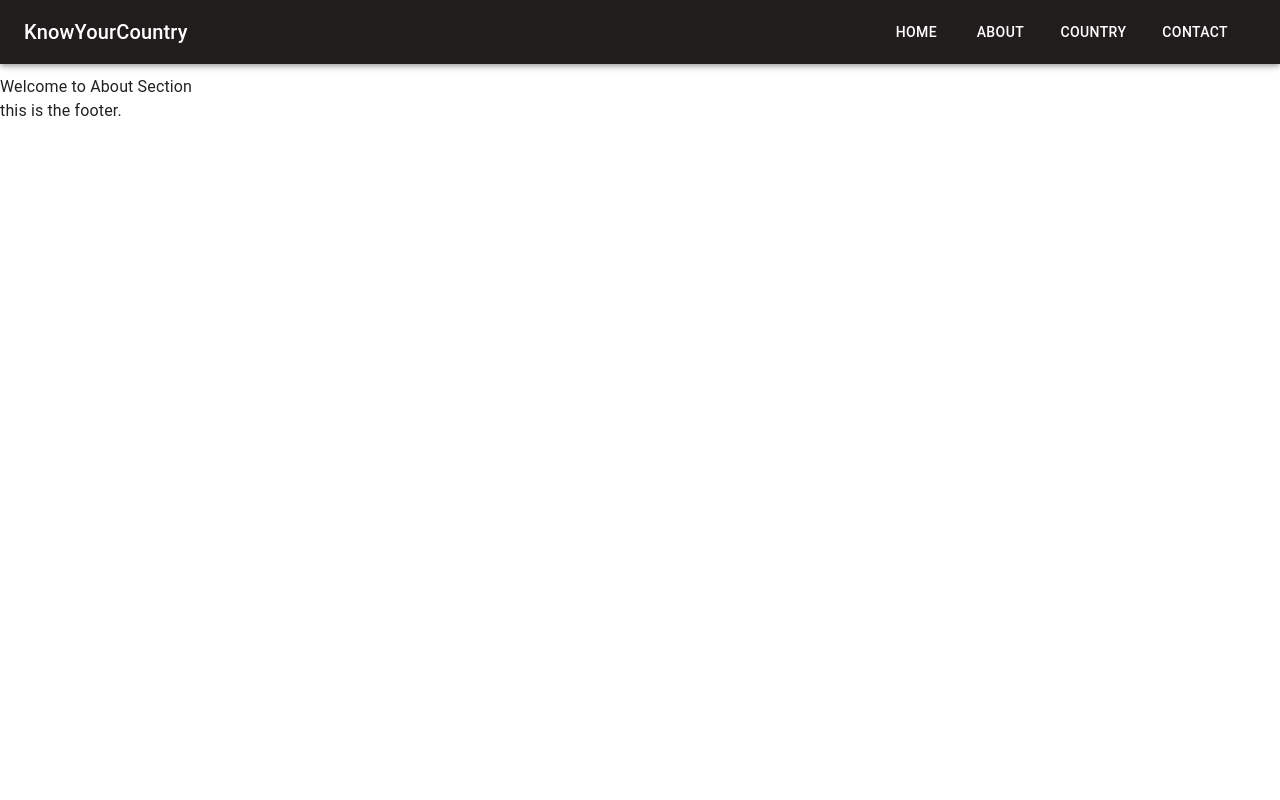
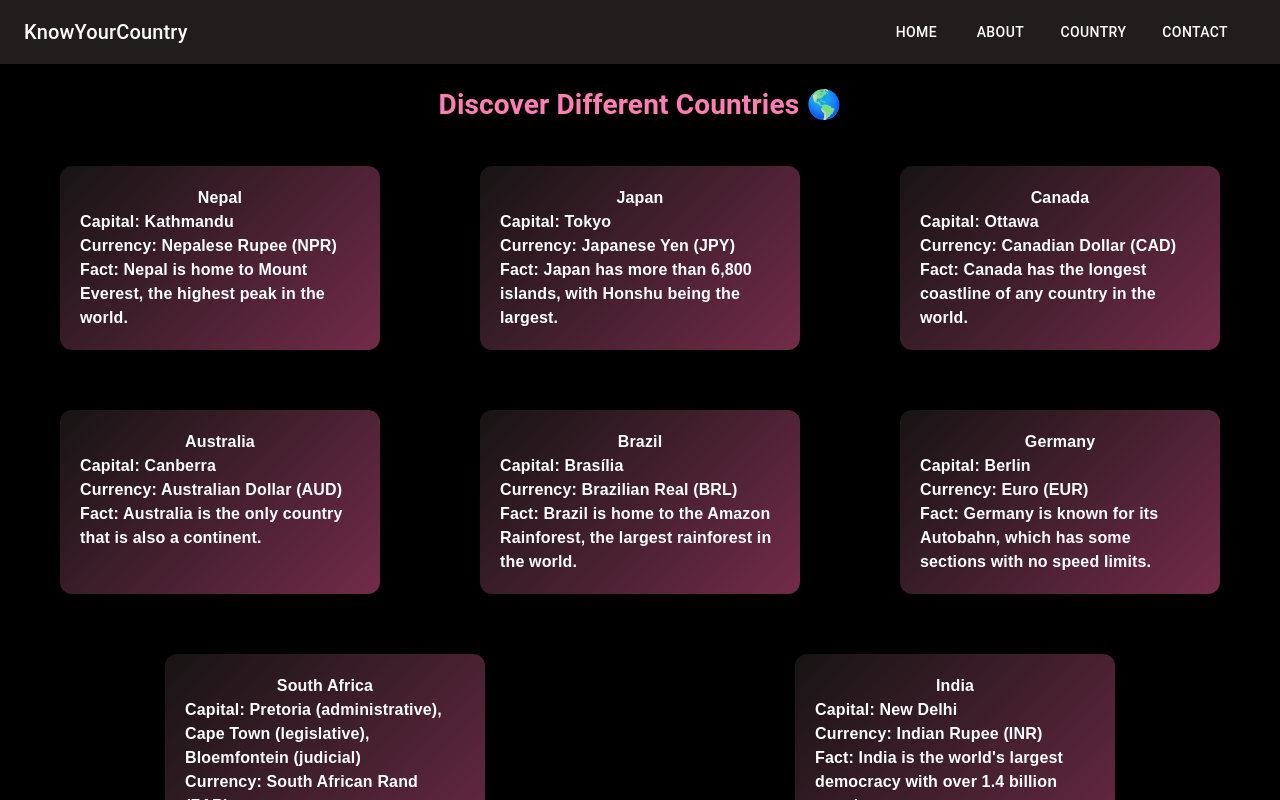
Before and after one commit to AkashRegmi/KnowYourCountry, a React (Vite) app: page /about in a window 1280 px wide. Shown: the top 800 px of the page. Built offline with nearby package versions, Linux system fonts and the light colour scheme.

Commit message:
Adding About Page

```diff
--- a/src/App.css
+++ b/src/App.css
@@ -2,6 +2,7 @@
   margin: 0;
   padding: 0;
   box-sizing: border-box;
+
 }
 :root{
     --bg-color: #202020;
--- a/src/App.jsx
+++ b/src/App.jsx
@@ -34,13 +34,11 @@
           path: "/country",
           element: <Country />,
         },
-
       ],
-
     },
     {
       path: "/home",
-        element: <Home/>,
+      element: <Home />,
     },
     {
       path: "/contact",
@@ -53,7 +51,6 @@
   return (
     <div>
       <RouterProvider router={router} />
-
     </div>
   );
 };
--- /dev/null
+++ b/src/assets/UI/HeroSection.jsx
@@ -0,0 +1,62 @@
+import React from 'react'
+import CountryFact from "../api/countrydata.json"; // Import JSON data
+const HeroSection = () => {
+    const sectionStyle = {
+        backgroundColor: "black",
+        padding: "40px 20px",
+        color: "#fff",
+        textAlign: "center",
+        marginTop: "10px", // Positioned 10px below navbar
+      };
+
+      const headingStyle = {
+        fontSize: "28px",
+        fontWeight: "bold",
+        marginBottom: "20px",
+        color: "#ff7eb3", // Stylish color for the heading
+      };
+
+      const cardStyle = {
+        width: "320px",
+        padding: "20px",
+        borderRadius: "12px",
+        boxShadow: "0px 5px 15px rgba(0, 0, 0, 0.3)",
+        textAlign: "left",
+        background: "linear-gradient(135deg, rgb(23, 20, 20),rgb(114, 43, 73))",
+        color: "#fff",
+        fontFamily: "Arial, sans-serif",
+        fontSize: "16px",
+        fontWeight: "bold",
+        margin: "20px auto",
+        transition: "transform 0.3s ease-in-out",
+      };
+
+      const hoverStyle = {
+        transform: "scale(1.05)",
+      };
+
+  return (
+    <div>
+    <div style={sectionStyle}>
+    <h1 style={headingStyle}>Discover Different Countries 🌎</h1>
+    <div style={{ display: "flex", flexWrap: "wrap", justifyContent: "center", gap: "20px" }}>
+      {CountryFact.map((country) => (
+        <div
+          key={country.id}
+          style={cardStyle}
+          onMouseEnter={(e) => (e.currentTarget.style.transform = hoverStyle.transform)}
+          onMouseLeave={(e) => (e.currentTarget.style.transform = "scale(1)")}
+        >
+          <h1 style={{padding:"0px,0px,20px,0px", textAlign:"center",}}>{country.name}</h1> {/* Country Name as h1 */}
+          <p ><strong>Capital:</strong> {country.capital}</p>
+          <p><strong>Currency:</strong> {country.currency}</p>
+          <p><strong>Fact:</strong> {country.interesting_fact}</p>
+        </div>
+      ))}
+    </div>
+  </div>
+    </div>
+  )
+}
+
+export default HeroSection
--- /dev/null
+++ b/src/assets/api/countrydata.json
@@ -0,0 +1,58 @@
+[
+    {
+      "id": 1,
+      "name": "Nepal",
+      "capital": "Kathmandu",
+      "currency": "Nepalese Rupee (NPR)",
+      "interesting_fact": "Nepal is home to Mount Everest, the highest peak in the world."
+    },
+    {
+      "id": 2,
+      "name": "Japan",
+      "capital": "Tokyo",
+      "currency": "Japanese Yen (JPY)",
+      "interesting_fact": "Japan has more than 6,800 islands, with Honshu being the largest."
+    },
+    {
+      "id": 3,
+      "name": "Canada",
+      "capital": "Ottawa",
+      "currency": "Canadian Dollar (CAD)",
+      "interesting_fact": "Canada has the longest coastline of any country in the world."
+    },
+    {
+      "id": 4,
+      "name": "Australia",
+      "capital": "Canberra",
+      "currency": "Australian Dollar (AUD)",
+      "interesting_fact": "Australia is the only country that is also a continent."
+    },
+    {
+      "id": 5,
+      "name": "Brazil",
+      "capital": "Brasília",
+      "currency": "Brazilian Real (BRL)",
+      "interesting_fact": "Brazil is home to the Amazon Rainforest, the largest rainforest in the world."
+    },
+    {
+      "id": 6,
+      "name": "Germany",
+      "capital": "Berlin",
+      "currency": "Euro (EUR)",
+      "interesting_fact": "Germany is known for its Autobahn, which has some sections with no speed limits."
+    },
+    {
+      "id": 7,
+      "name": "South Africa",
+      "capital": "Pretoria (administrative), Cape Town (legislative), Bloemfontein (judicial)",
+      "currency": "South African Rand (ZAR)",
+      "interesting_fact": "South Africa has three capital cities, each serving a different function."
+    },
+    {
+      "id": 8,
+      "name": "India",
+      "capital": "New Delhi",
+      "currency": "Indian Rupee (INR)",
+      "interesting_fact": "India is the world's largest democracy with over 1.4 billion people."
+    }
+  ]
--- a/src/assets/components/ImageCarousel.jsx
+++ b/src/assets/components/ImageCarousel.jsx
@@ -32,7 +32,7 @@ const ImageCarousel = () => {
   };
 
   return (
-    <div className="carousel-container">
+    <div className="carousel-container" >
       {/* Carousel Wrapper */}
       <div className="carousel-wrapper">
         {images.map((image, index) => (
--- a/src/assets/components/Navbar.jsx
+++ b/src/assets/components/Navbar.jsx
@@ -39,9 +39,8 @@ function Navbar(props) {
       <Divider />
       <List>
         {navItems.map((item) => (
-
           <ListItem key={item} disablePadding>
-            <ListItemButton sx={{ textAlign: 'center' }}>
+            <ListItemButton sx={{ textAlign: 'center' }} onClick={() => handleNavigation(`/${item.toLowerCase()}`)}>
               <ListItemText primary={item} />
             </ListItemButton>
           </ListItem>
@@ -55,7 +54,7 @@ function Navbar(props) {
   return (
     <Box sx={{ display: 'flex' }}>
       <CssBaseline />
-      <AppBar component="nav" sx={{ backgroundColor: '#211d1d',  }}>
+      <AppBar component="nav" sx={{ backgroundColor: '#211d1d' }}>
         <Toolbar>
           <IconButton
             color="inherit"
@@ -75,7 +74,7 @@ function Navbar(props) {
           </Typography>
           <Box sx={{ display: { xs: 'none', sm: 'block' } }}>
             {navItems.map((item) => (
-              <Button key={item} sx={{ mr:"20px",color: '#fff' }} onClick={() => handleNavigation(`/${item.toLowerCase()}`)}>
+              <Button key={item} sx={{ mr: '20px', color: '#fff' }} onClick={() => handleNavigation(`/${item.toLowerCase()}`)}>
                 {item}
               </Button>
             ))}
@@ -99,19 +98,15 @@ function Navbar(props) {
           {drawer}
         </Drawer>
       </nav>
-      <Box component="main" sx={{ p:0.7}}>
+      <Box component="main" sx={{ flexGrow: 1, p: 0 }}> {/* Fixed extra padding issue */}
         <Toolbar />
-
+        {/* Your content goes here */}
       </Box>
     </Box>
   );
 }
 
 Navbar.propTypes = {
-  /**
-   * Injected by the documentation to work in an iframe.
-   * You won't need it on your project.
-   */
   window: PropTypes.func,
 };
 
--- a/src/assets/pages/About.jsx
+++ b/src/assets/pages/About.jsx
@@ -1,11 +1,61 @@
-import React from 'react'
+import React from "react";
+import CountryFact from "../api/countrydata.json"; // Import JSON data
 
 const About = () => {
+  const sectionStyle = {
+    backgroundColor: "black",
+    padding: "20px 20px",
+    color: "#fff",
+    textAlign: "center",
+    marginTop: "0px", // Positioned 10px below navbar
+  };
+
+  const headingStyle = {
+    fontSize: "28px",
+    fontWeight: "bold",
+    marginBottom: "20px",
+    color: "#ff7eb3", // Stylish color for the heading
+  };
+
+  const cardStyle = {
+    width: "320px",
+    padding: "20px",
+    borderRadius: "12px",
+    boxShadow: "0px 5px 15px rgba(0, 0, 0, 0.3)",
+    textAlign: "left",
+    background: "linear-gradient(135deg, rgb(23, 20, 20),rgb(114, 43, 73))",
+    color: "#fff",
+    fontFamily: "Arial, sans-serif",
+    fontSize: "16px",
+    fontWeight: "bold",
+    margin: "20px auto",
+    transition: "transform 0.3s ease-in-out",
+  };
+
+  const hoverStyle = {
+    transform: "scale(1.05)",
+  };
+
   return (
-    <div>
-      <p>Welcome to About Section </p>
+    <div style={sectionStyle}>
+      <h1 style={headingStyle}>Discover Different Countries 🌎</h1>
+      <div style={{ display: "flex", flexWrap: "wrap", justifyContent: "center", gap: "20px" }}>
+        {CountryFact.map((country) => (
+          <div
+            key={country.id}
+            style={cardStyle}
+            onMouseEnter={(e) => (e.currentTarget.style.transform = hoverStyle.transform)}
+            onMouseLeave={(e) => (e.currentTarget.style.transform = "scale(1)")}
+          >
+            <h1 style={{padding:"0px,0px,20px,0px", textAlign:"center",}}>{country.name}</h1> {/* Country Name as h1 */}
+            <p ><strong>Capital:</strong> {country.capital}</p>
+            <p><strong>Currency:</strong> {country.currency}</p>
+            <p><strong>Fact:</strong> {country.interesting_fact}</p>
+          </div>
+        ))}
+      </div>
     </div>
-  )
-}
+  );
+};
 
-export default About
+export default About;
--- a/src/assets/pages/Home.jsx
+++ b/src/assets/pages/Home.jsx
@@ -1,14 +1,15 @@
-import React from 'react'
-import ImageCarousel from "../components/ImageCarousel"
-import Navbar from '../components/Navbar'
+import React from "react";
+import ImageCarousel from "../components/ImageCarousel";
+import Navbar from "../components/Navbar";
+import About from "./About";
 const Home = () => {
   return (
     <div>
-    <Navbar/>
-  <ImageCarousel />
+      <Navbar />
+      <ImageCarousel />
+      <About/>
+    </div>
+  );
+};
 
-    </div>
-  )
-}
-
-export default Home
+export default Home;
--- a/src/assets/style/ImageCarousel.css
+++ b/src/assets/style/ImageCarousel.css
@@ -5,6 +5,7 @@
   max-width: 950px;
   margin: 0px auto;
   overflow: hidden;
+  background-color: black;
 }
 
 .carousel-wrapper {
```
Also changed, not shown: src/assets/pages/Contact.jsx (+2 -7 lines). Lines whose indentation alone changed are shown as unchanged.
